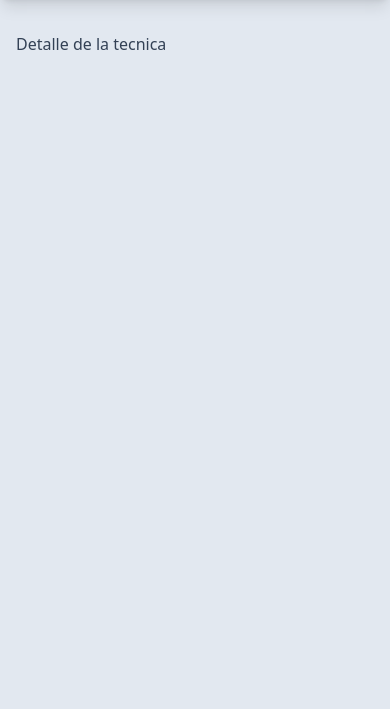
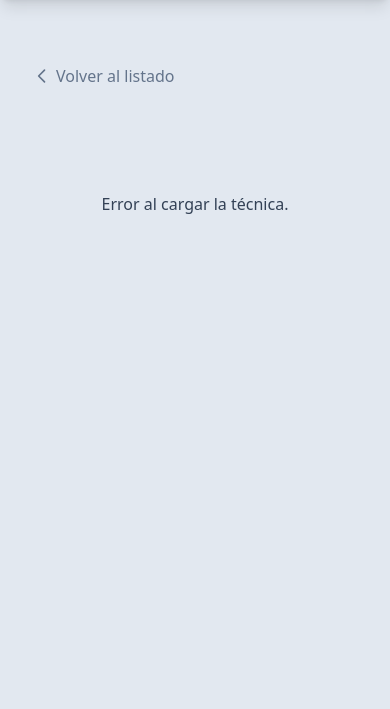
Before and after one commit to ALSREPO/web_aamm, a FastAPI app: template src/templates/tecnicas/detalle_tecnica.html in a window 390 px wide. Shown: the part 66-775 px from the top of the page. Run offline with FastAPI, Linux system fonts and the light colour scheme; the template is opened without the code that fills it: most values are stand-ins (such as "Sample title", 1, 10 or a date in 2020); parts of the project's set-up code (start-up, migrations or seed data) failed here and were passed over; some libraries are stand-ins or nearby versions.

Commit message:
feat(frontend-detalle-tecnica): mostrar el nombre, fecha y descripción de la técnica

```diff
--- a/src/templates/tecnicas/detalle_tecnica.html
+++ b/src/templates/tecnicas/detalle_tecnica.html
@@ -3,6 +3,72 @@
 {% block title %}Detalle Técnica{% endblock %}
 
 {% block content %}
-Detalle de la tecnica
+<div class="max-w-5xl mx-auto px-4 py-8">
+    <a href="/" class="inline-flex items-center text-slate-500 hover:text-blue-600 mb-6 transition">
+        <svg xmlns="http://www.w3.org/2000/svg" class="h-5 w-5 mr-1" fill="none" viewBox="0 0 24 24" stroke="currentColor">
+            <path stroke-linecap="round" stroke-linejoin="round" stroke-width="2" d="M15 19l-7-7 7-7" />
+        </svg>
+        Volver al listado
+    </a>
 
+    <div id="detalle-contenedor" class="hidden">
+        <!-- Título y fecha -->
+		<div class="mb-6">
+			<h1 id="titulo-tecnica" class="text-3xl md:text-4xl font-extrabold text-slate-900 dark:text-white mb-2"></h1>
+			<div id="fecha-tecnica" class="text-sm text-slate-500 font-medium"></div>
+		</div>
+
+		<div class="grid grid-cols-1 lg:grid-cols-3 gap-8">
+
+            <!-- descripción -->
+			<div class="lg:col-span-2 space-y-6">
+				<div class="bg-white dark:bg-slate-800 p-8 rounded-3xl shadow-sm border border-slate-100 dark:border-slate-700">
+					<h2 class="text-xs font-black text-blue-600 uppercase tracking-widest mb-2">Descripción</h2>
+					<p id="desc-tecnica" class="text-slate-700 dark:text-slate-300 leading-relaxed whitespace-pre-line"></p>
+				</div>
+			</div>
+
+		</div>
+	</div>
+
+</div>
+
+
+<script>
+	// Función de utilidad para manejar respuestas y sesiones expiradas
+    async function handleResponse(response) {
+        if (response.status === 401 || response.status === 403) {
+            window.location.href = "/login"; // Redirigir si no hay sesión
+            return null;
+        }
+        return response.ok ? response.json() : null;
+    }
+    const idtecnica = {{ idtecnica }};
+
+    document.addEventListener('DOMContentLoaded', async () => {
+        try {
+            const response = await fetch(`/api/tecnicas/${idtecnica}`);
+            if (!response.ok) throw new Error("Técnica no encontrada");
+            const t = await response.json();
+
+            // Rellenar textos: nombre, descripción y fecha
+            document.getElementById('titulo-tecnica').innerText = t.nombre;
+            document.getElementById('desc-tecnica').innerText = t.descripcion;
+            // document.getElementById('fecha-tecnica').innerText = new Date(t.fecha).toLocaleDateString('es-ES', { day: 'numeric', month: 'long', year: 'numeric' });
+			const fechaFormateada = new Date(t.fecha).toLocaleDateString('es-ES', { day: 'numeric', month: 'long', year: 'numeric' });
+			document.getElementById('fecha-tecnica').innerHTML = `
+				<a href="/?fecha=${t.fecha}" class="hover:text-blue-600 transition">${fechaFormateada}</a>
+			`;
+
+            document.getElementById('detalle-contenedor').classList.remove('hidden');
+
+        } catch (error) {
+            console.error(error);
+            document.getElementById('detalle-contenedor').innerHTML = '<p class="text-center py-20">Error al cargar la técnica.</p>';
+            document.getElementById('detalle-contenedor').classList.remove('hidden');
+        }
+    });
+
+
+</script>
 {% endblock %}
```
